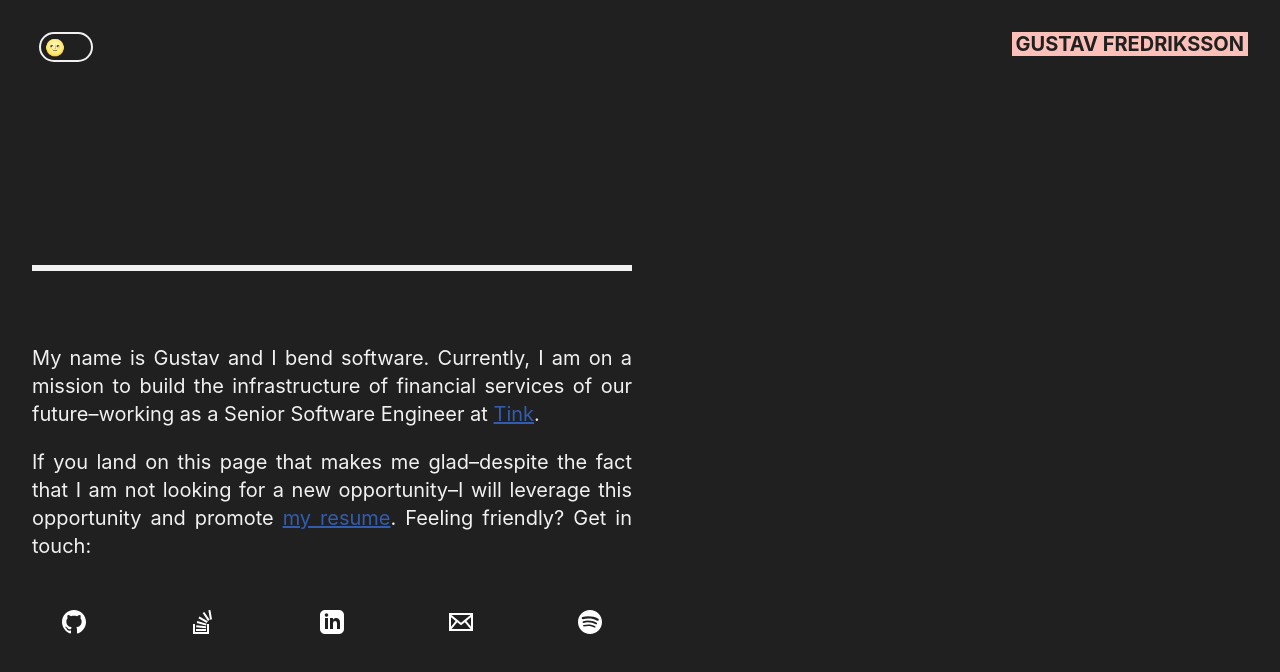
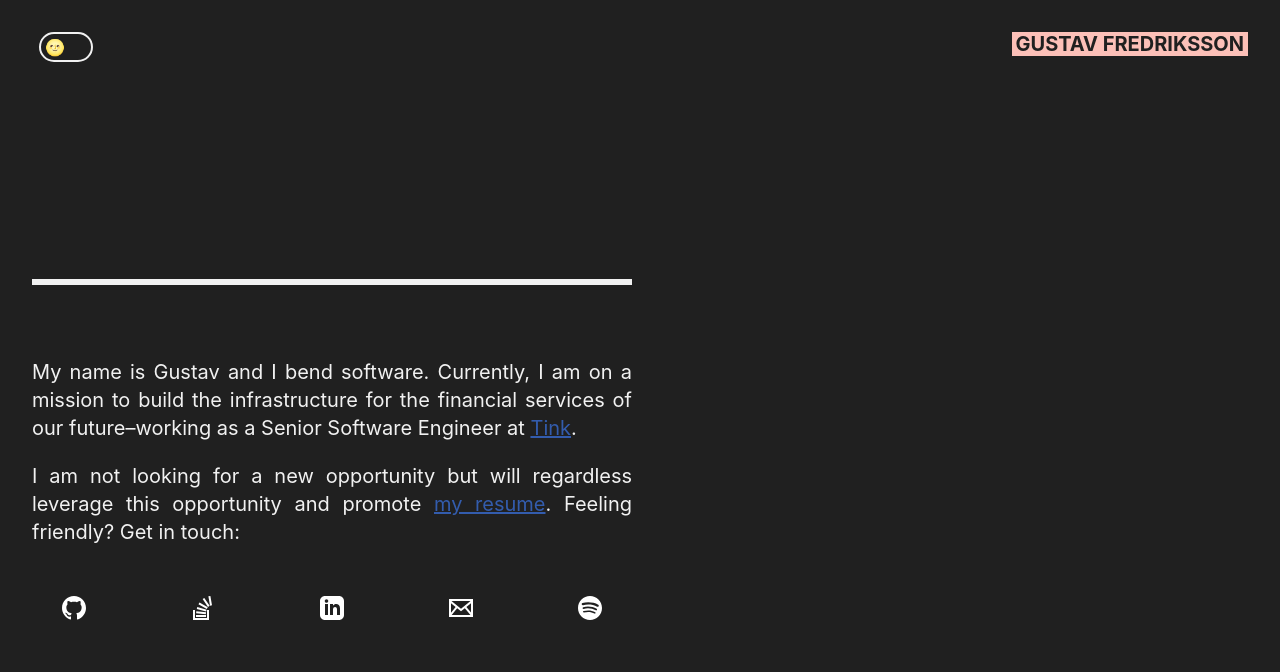
Before and after one commit to fredrikssongustav/gustavfredriksson, a React (Create React App) app: page / in a window 1280 px wide. Shown: the top 672 px of the page. Built offline with nearby package versions, Linux system fonts and the light colour scheme.

Commit message:
chore: update cringe copy

```diff
--- a/src/components/Hello/atoms/ThisIsMe/ThisIsMe.tsx
+++ b/src/components/Hello/atoms/ThisIsMe/ThisIsMe.tsx
@@ -5,13 +5,13 @@ export const ThisIsMe: React.FC = () => {
     <div style={{ textAlign: "justify" }}>
       <p>
         My name is Gustav and I bend software. Currently, I am on a mission to
-        build the infrastructure of financial services of our future–working as
-        a Senior Software Engineer at <a href="https://tink.com/">Tink</a>.
+        build the infrastructure for the financial services of our
+        future–working as a Senior Software Engineer at{" "}
+        <a href="https://tink.com/">Tink</a>.
       </p>
       <p>
-        If you land on this page that makes me glad–despite the fact that I am
-        not looking for a new opportunity–I will leverage this opportunity and
-        promote{" "}
+        I am not looking for a new opportunity but will regardless leverage this
+        opportunity and promote{" "}
         <a href="https://www.linkedin.com/in/gustav-fredriksson-98549313a">
           my resume
         </a>
```
